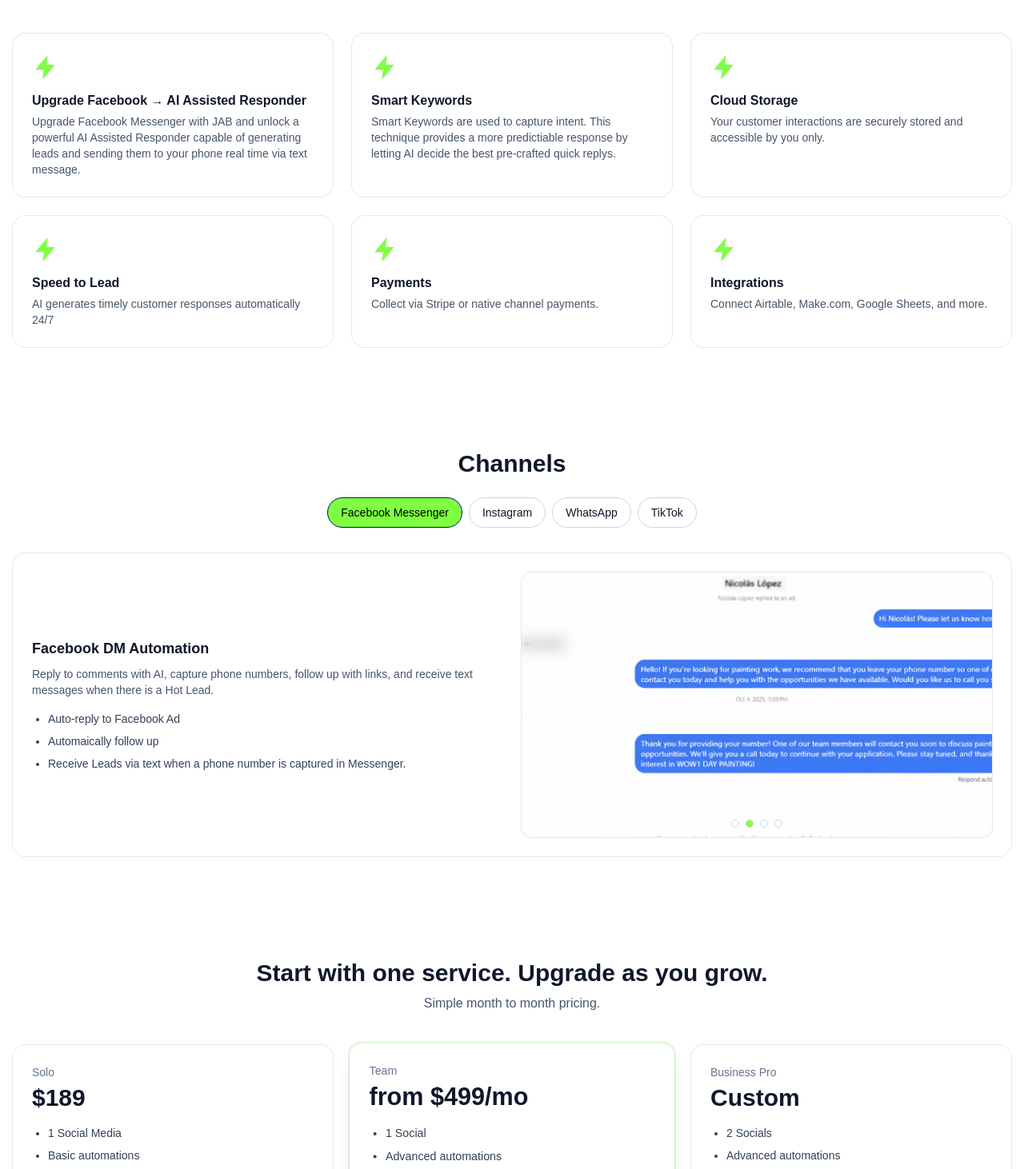
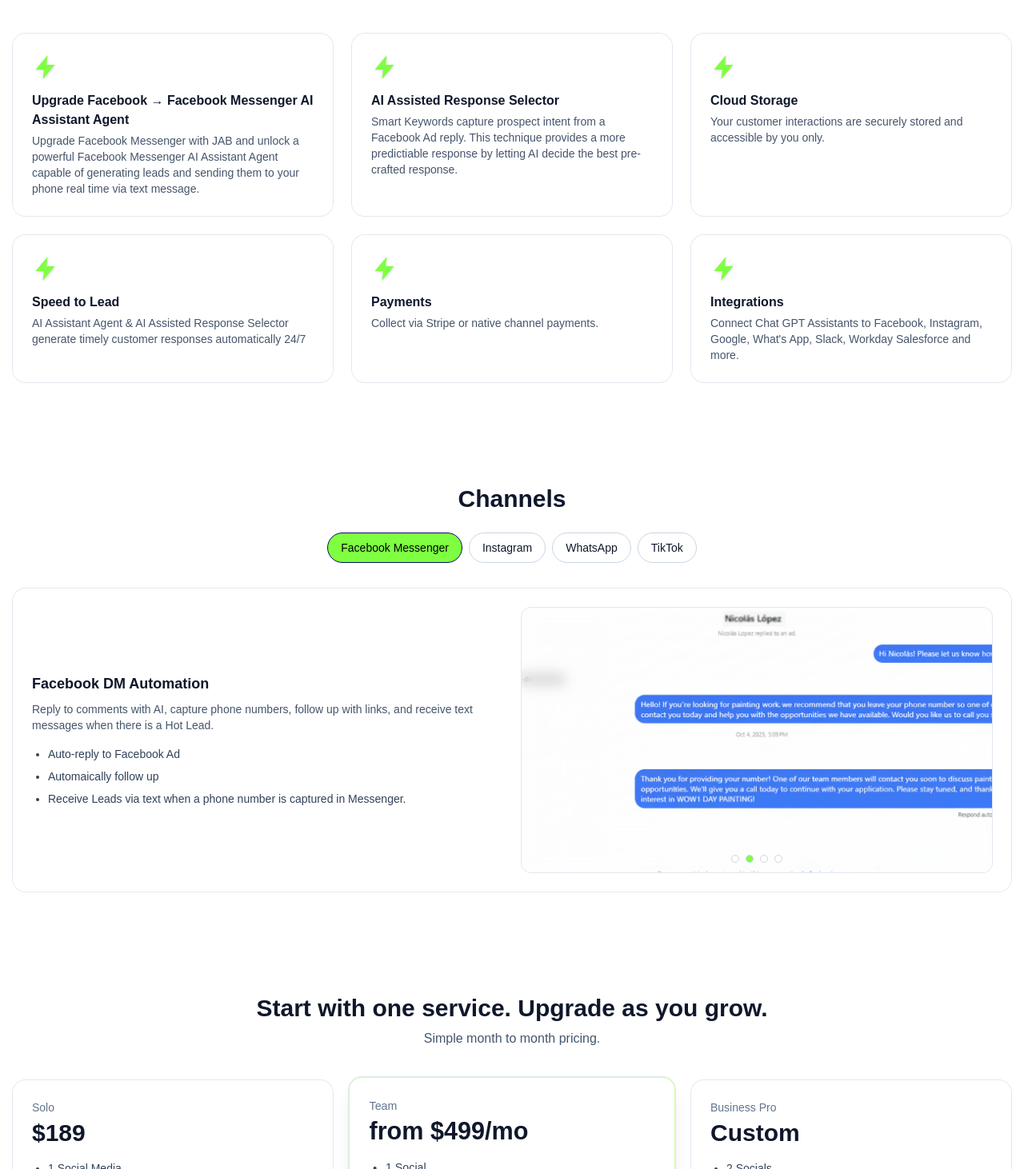
Before and after one commit to walterjordan/jab-site, a Next.js app: page / in a window 1280 px wide. Shown: the part 908-2370 px from the top of the page at 80% size. Built offline with nearby package versions, Linux system fonts and the light colour scheme.

Commit message:
Update page.tsx

```diff
--- a/src/app/page.tsx
+++ b/src/app/page.tsx
@@ -125,12 +125,12 @@ export default function ManyChatStyleLanding() {
           <p className="text-center text-slate-600 mt-3 max-w-2xl mx-auto">Upgrade Facebook Messenger with JAB.</p>
           <div className="mt-10 grid md:grid-cols-3 gap-6">
             {[
-              {title: "Upgrade Facebook → AI Assisted Responder", desc: "Upgrade Facebook Messenger with JAB and unlock a powerful AI Assisted Responder capable of generating leads and sending them to your phone real time via text message."},
-              {title: "Smart Keywords", desc: "Smart Keywords are used to capture intent. This technique provides a more predictiable response by letting AI decide the best pre-crafted quick replys."},
+              {title: "Upgrade Facebook → Facebook Messenger AI Assistant Agent", desc: "Upgrade Facebook Messenger with JAB and unlock a powerful Facebook Messenger AI Assistant Agent capable of generating leads and sending them to your phone real time via text message."},
+              {title: "AI Assisted Response Selector", desc: "Smart Keywords capture prospect intent from  a Facebook Ad reply. This technique provides a more predictiable response by letting AI decide the best pre-crafted response."},
               {title: "Cloud Storage", desc: "Your customer interactions are securely stored and accessible by you only."},
-              {title: "Speed to Lead", desc: "AI generates timely customer responses automatically 24/7"},
+              {title: "Speed to Lead", desc: "AI Assistant Agent & AI Assisted Response Selector generate timely customer responses automatically 24/7"},
               {title: "Payments", desc: "Collect via Stripe or native channel payments."},
-              {title: "Integrations", desc: "Connect Airtable, Make.com, Google Sheets, and more."},
+              {title: "Integrations", desc: "Connect Chat GPT Assistants to Facebook, Instagram, Google, What's App, Slack, Workday Salesforce and more."},
             ].map((f) => (
               <div key={f.title} className="rounded-2xl p-6 ring-1 ring-slate-200 bg-white/90">
                 <svg
@@ -179,9 +179,9 @@ export default function ManyChatStyleLanding() {
           <p className="text-center text-slate-600 mt-2">Simple month to month pricing.</p>
           <div className="mt-10 grid md:grid-cols-3 gap-6">
             {[
-              {name: "Solo", price: "$189", features: ["1 Social Media", "Basic automations", "Email/Chat support"]},
-              {name: "Team", price: "from $499/mo", features: ["1 Social", "Advanced automations", "Payments", "Priority support"]},
-              {name: "Business Pro", price: "Custom", features: ["2 Socials","Advanced automations", "High‑volume", "Dedicated success", "24/7 Live Contact"]},
+              {name: "Solo", price: "$189", features: ["1 Social Media", "AI Assisted Response Selector", "Advanced Automations", "Email/Chat support"]},
+              {name: "Team", price: "from $499/mo", features: ["1 Social", "Facebook Messenger AI Assistant Agent", "Advanced Custom Automations", "Payments", "Priority support"]},
+              {name: "Business Pro", price: "Custom", features: ["2 Socials", "Facebook Messenger AI Assistant Agent", "AI Assisted Response Selector", "Advanced Custom Automations", "Payments", "High‑volume", "Dedicated success", "24/7 Live Contact"]},
             ].map((t, idx) => (
               <div key={t.name} className={`rounded-2xl p-6 ring-1 ring-slate-200 bg-white/90 ${idx===1 ? 'shadow-xl scale-[1.02] border border-[#7FFF41]/40' : ''}`}>
                 <div className="text-sm font-medium text-slate-500">{t.name}</div>
```
